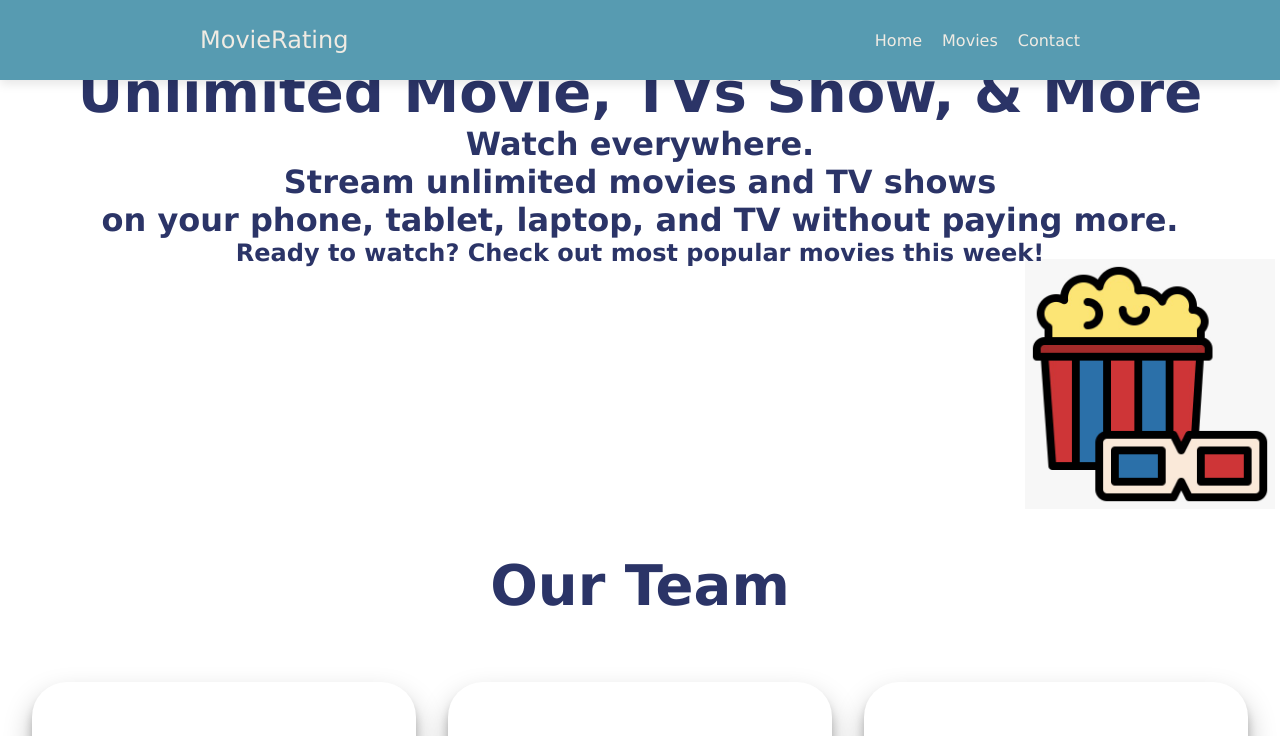
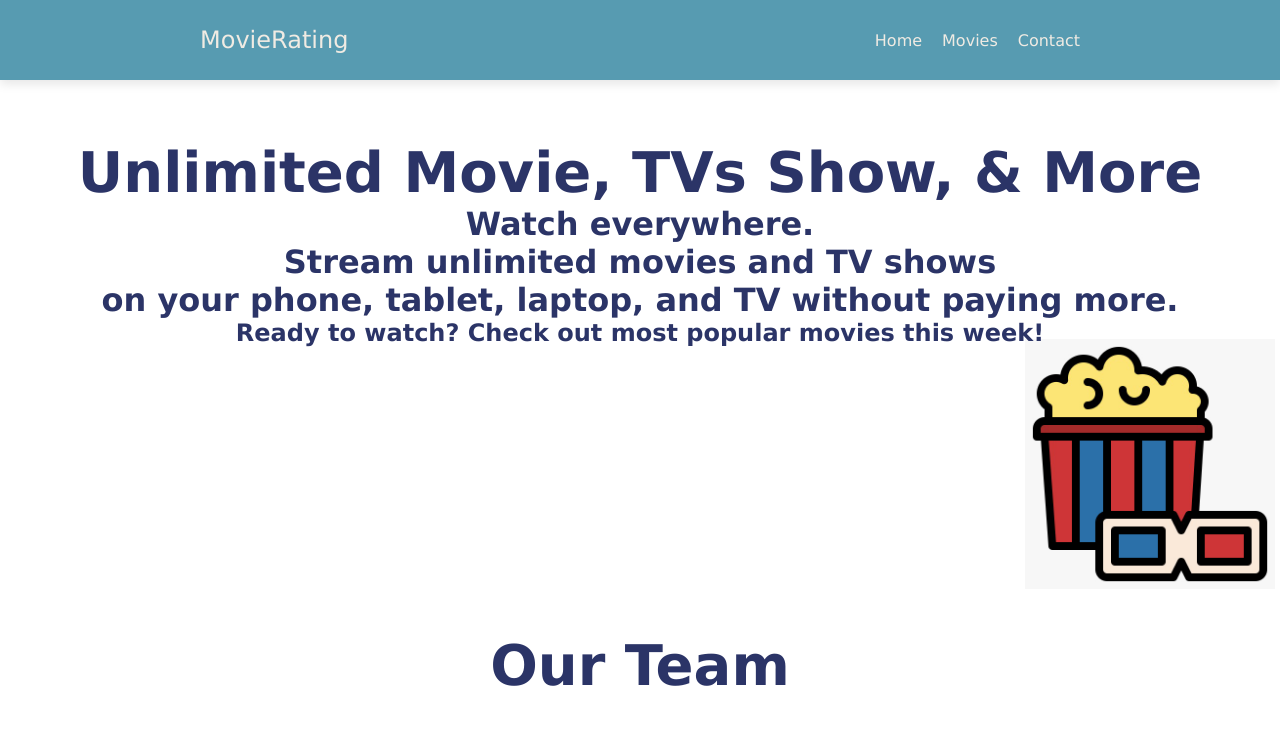
Before and after one commit to LatifAsgarov/assignment3, a React (Create React App) app: page / in a window 1280 px wide. Shown: the top 736 px of the page. Built offline with nearby package versions, Linux system fonts and the light colour scheme.

Commit message:
feat(): spacing fixes

```diff
--- a/src/pages/homepage/homepage.module.css
+++ b/src/pages/homepage/homepage.module.css
@@ -7,6 +7,10 @@
     /* left: 150px; */
     right: -1025px;
     z-index: -1;
+}
+
+.homepageContainer {
+    padding-top: 10vh;
 }
 
 .homepageContainer h2, h4, h6{
```
